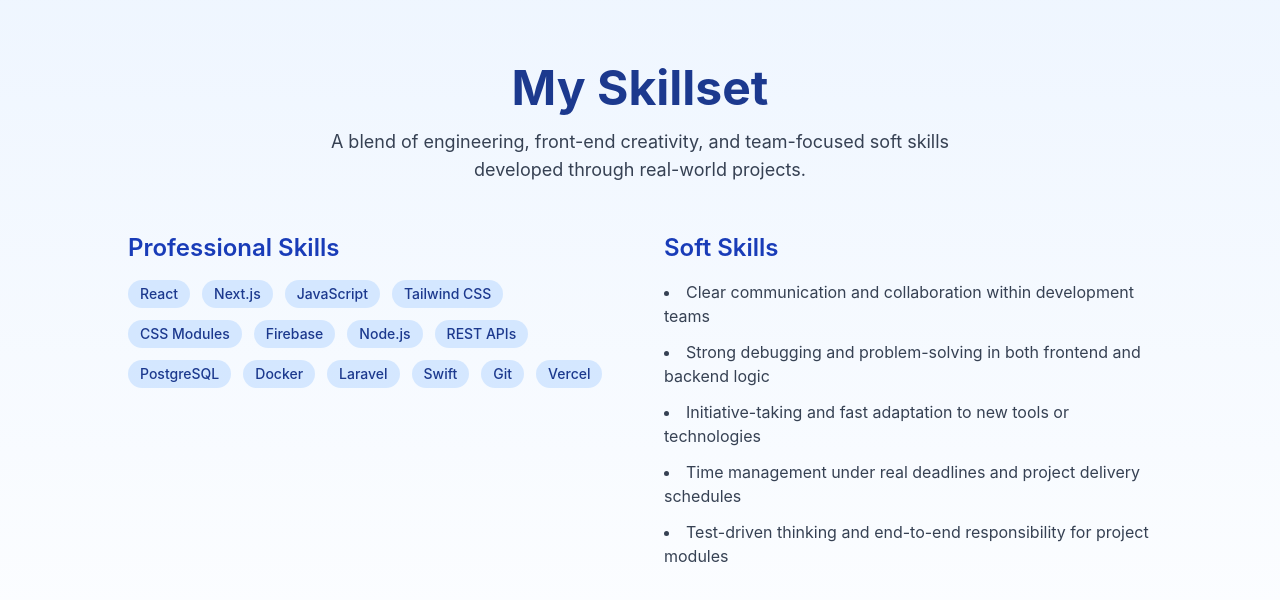
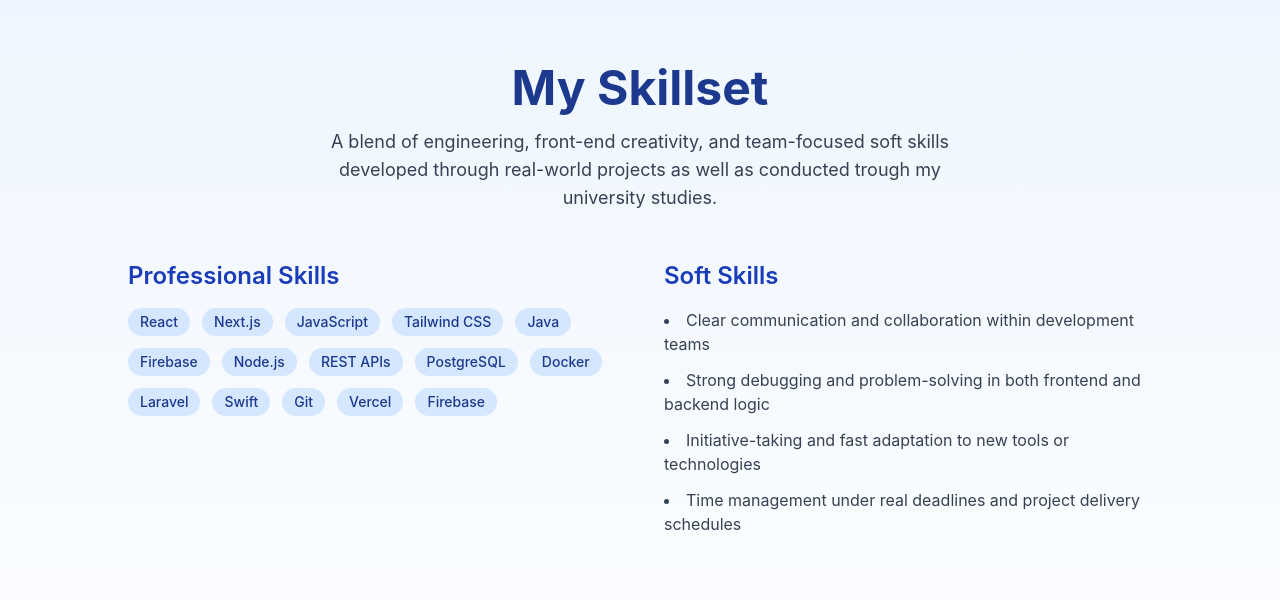
Before and after one commit to AleksandarMladenov/portfolio, a Next.js app: page /skills in a window 1280 px wide. Shown: the top 600 px of the page. Built offline with nearby package versions, Linux system fonts and the light colour scheme.

Commit message:
final touches

```diff
--- a/src/pages/skills.jsx
+++ b/src/pages/skills.jsx
@@ -9,7 +9,7 @@
                         My Skillset
                     </h1>
                     <p className={`${theme.typography.paragraph} ${theme.colors.textLight} dark:${theme.colors.textDark} max-w-2xl mx-auto`}>
-                        A blend of engineering, front-end creativity, and team-focused soft skills developed through real-world projects.
+                        A blend of engineering, front-end creativity, and team-focused soft skills developed through real-world projects as well as conducted trough my university studies.
                     </p>
                 </div>
 
@@ -18,9 +18,9 @@
                         <h2 className={`${theme.typography.subheading} mb-4 text-blue-800 dark:text-blue-200`}>Professional Skills</h2>
                         <div className="flex flex-wrap gap-3">
                             {[
-                                'React', 'Next.js', 'JavaScript', 'Tailwind CSS', 'CSS Modules',
+                                'React', 'Next.js', 'JavaScript', 'Tailwind CSS','Java',
                                 'Firebase', 'Node.js', 'REST APIs', 'PostgreSQL',
-                                'Docker', 'Laravel', 'Swift', 'Git', 'Vercel'
+                                'Docker', 'Laravel', 'Swift', 'Git', 'Vercel', 'Firebase'
                             ].map((skill) => (
                                 <span key={skill} className={`${theme.colors.tagLight} dark:${theme.colors.tagDark} px-3 py-1 rounded-full text-sm font-medium`}>
                   {skill}
@@ -36,7 +36,6 @@
                             <li>Strong debugging and problem-solving in both frontend and backend logic</li>
                             <li>Initiative-taking and fast adaptation to new tools or technologies</li>
                             <li>Time management under real deadlines and project delivery schedules</li>
-                            <li>Test-driven thinking and end-to-end responsibility for project modules</li>
                         </ul>
                     </section>
                 </div>
```
